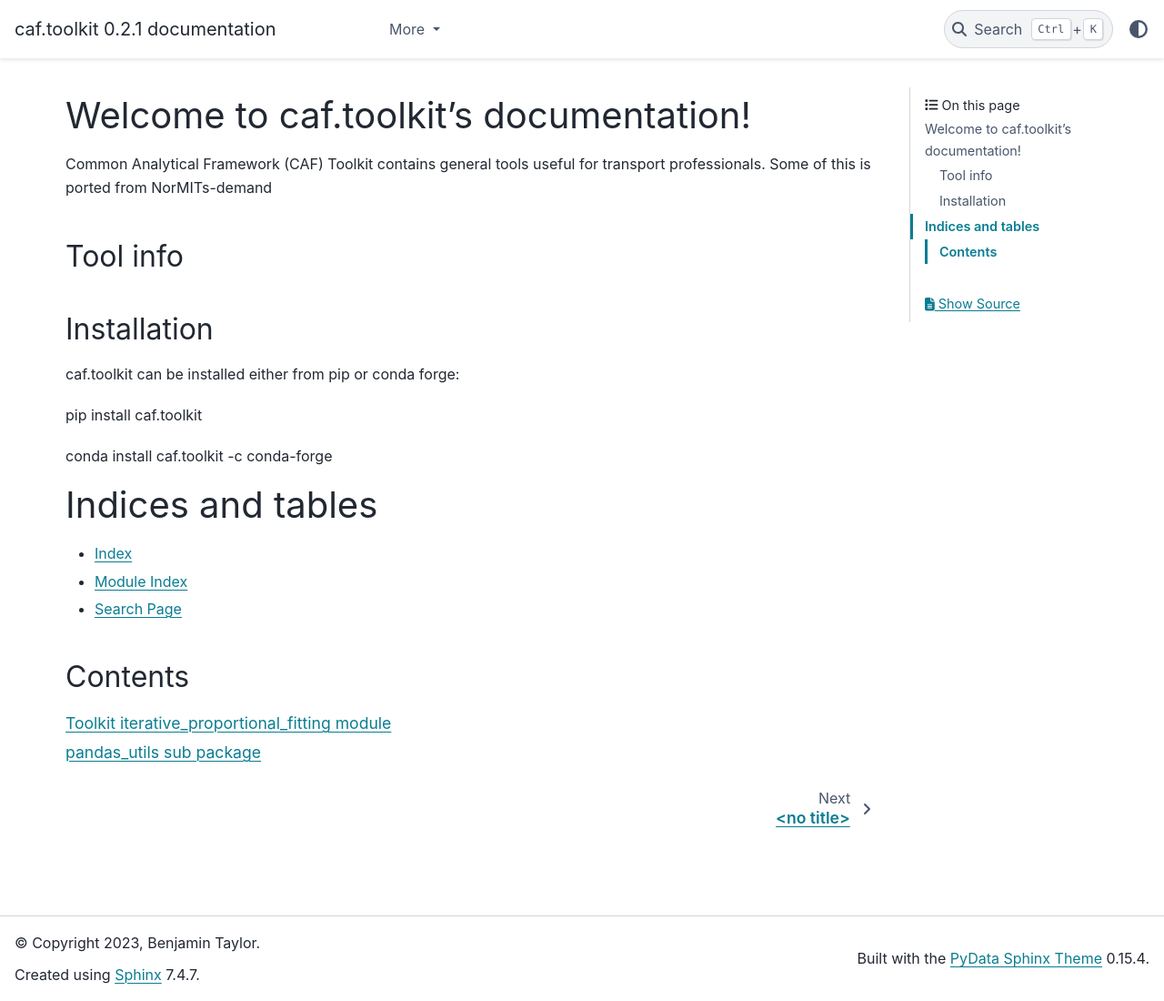
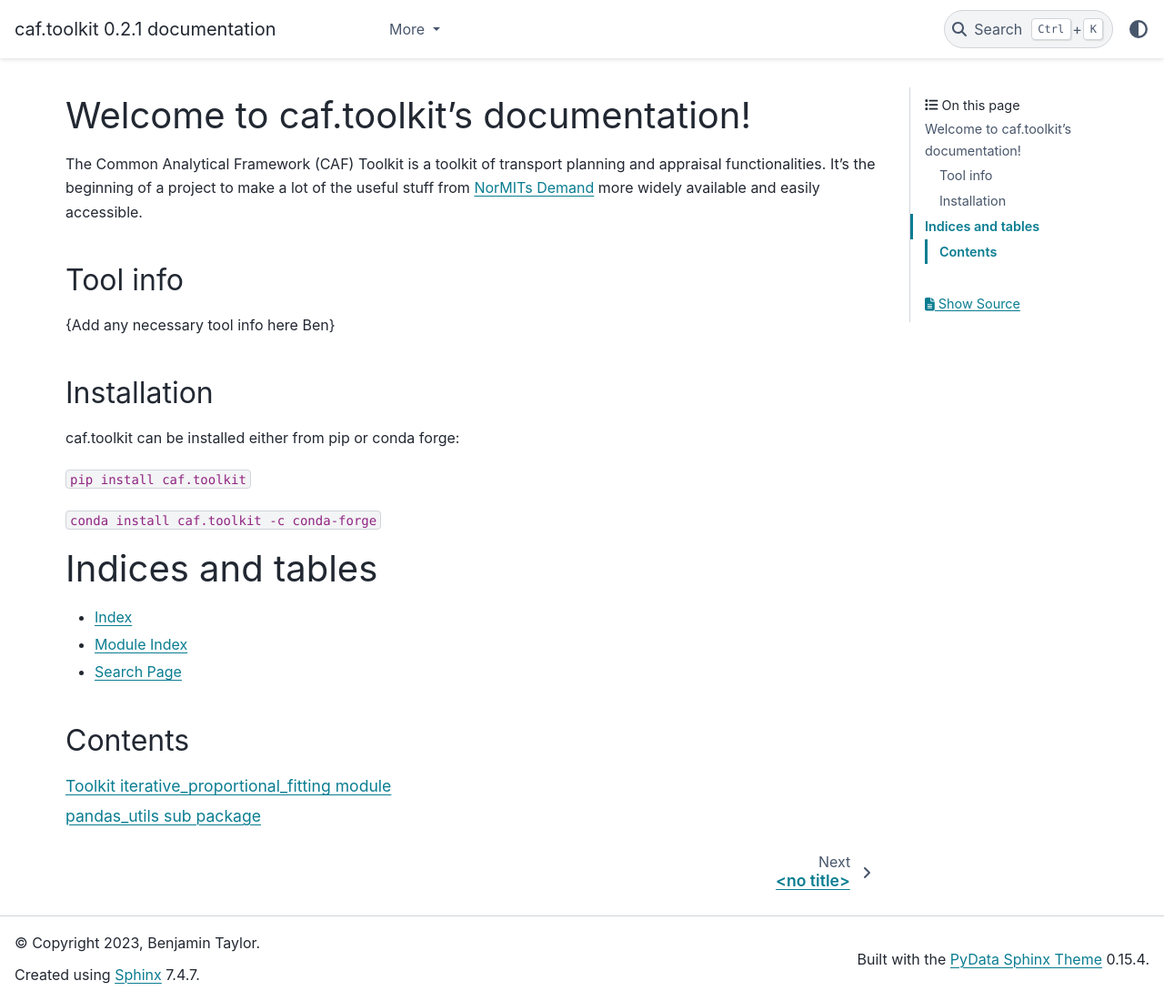
Before and after one commit to Transport-for-the-North/caf.toolkit, a Sphinx documentation site: the page built from docs/index.rst, in a window 1280 px wide and 1100 px high. Shown: the whole window at 91% size. Built offline with Sphinx 7.4.7 and the PyData theme 0.15.4, drawn with Linux system fonts in a browser that asks for light colours.

Commit message:
Updated some text in index.rst

```diff
--- a/docs/index.rst
+++ b/docs/index.rst
@@ -6,19 +6,24 @@
 Welcome to caf.toolkit's documentation!
 =======================================
 
-Common Analytical Framework (CAF) Toolkit contains general tools useful for transport
-professionals. Some of this is ported from NorMITs-demand
+The Common Analytical Framework (CAF) Toolkit is a toolkit of transport
+planning and appraisal functionalities. It's the beginning of a project to make
+a lot of the useful stuff from
+`NorMITs Demand <https://github.com/Transport-for-the-North/NorMITs-Demand>`_
+more widely available and easily accessible.
 
 Tool info
 ---------
+
+{Add any necessary tool info here Ben}
 
 Installation
 ------------
 caf.toolkit can be installed either from pip or conda forge:
 
-pip install caf.toolkit
+``pip install caf.toolkit``
 
-conda install caf.toolkit -c conda-forge
+``conda install caf.toolkit -c conda-forge``
 
 .. toctree::
    :maxdepth: 4
```
